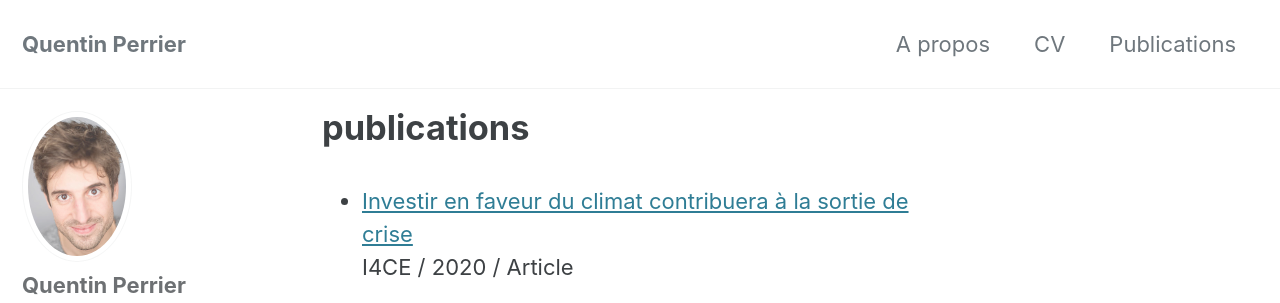
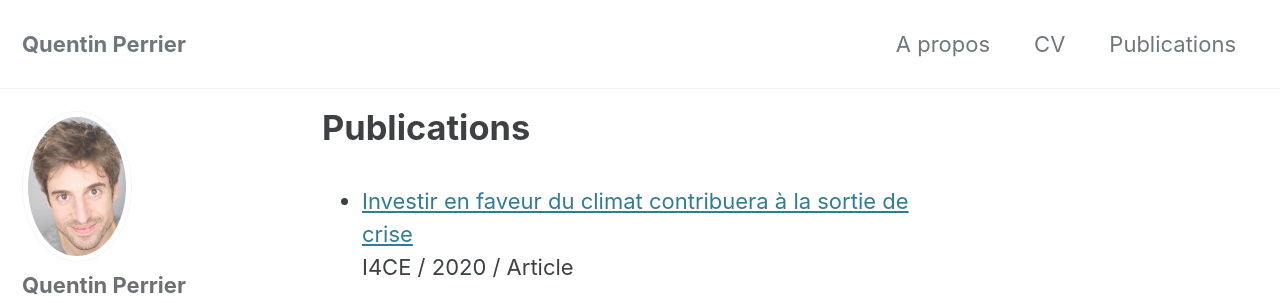
Before and after one commit to QuentinPerrier/QuentinPerrier.github.io, a Jekyll site: the page built from publications/publications.md, in a window 1280 px wide and 900 px high. Shown: the top 303 px of the window. Built offline with Jekyll 4.4.1, drawn with Linux system fonts in a browser that asks for light colours; cached includes are drawn as plain includes.

```diff
--- a/publications/publications.md
+++ b/publications/publications.md
@@ -1,5 +1,5 @@
 ---
-title: publications
+title: "Publications"
 permalink: /publications/
 ---
 
```
Also changed, not shown: _pages/about.md (+0 -2 lines).
